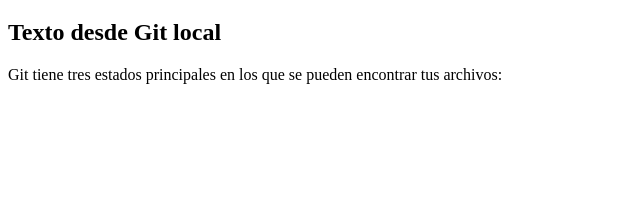
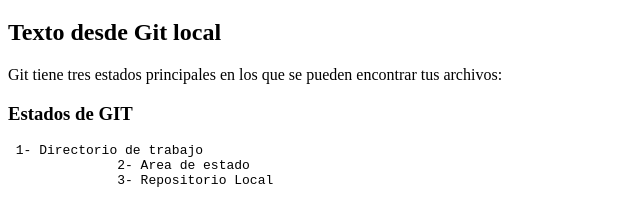
Before and after one commit to Maquina22/punto4_GITHUB, a plain HTML site: page index.html in a window 1280 px wide. Shown: the part 61-284 px from the top of the page, without its empty margins (0-640 px from the left). Drawn offline with Linux system fonts and the light colour scheme.

Commit message:
Update index.html
Modificado desde Github

```diff
--- a/index.html
+++ b/index.html
@@ -13,6 +13,11 @@
     <section>
         <h2> Texto desde Git local</h2>
         <p> Git tiene tres estados principales en los que se pueden encontrar tus archivos: </p>
+        <h3> Estados de GIT</h3>
+        <pre> 1- Directorio de trabajo
+              2- Area de estado
+              3- Repositorio Local
+        </pre>
 
     <section/>
 
```
